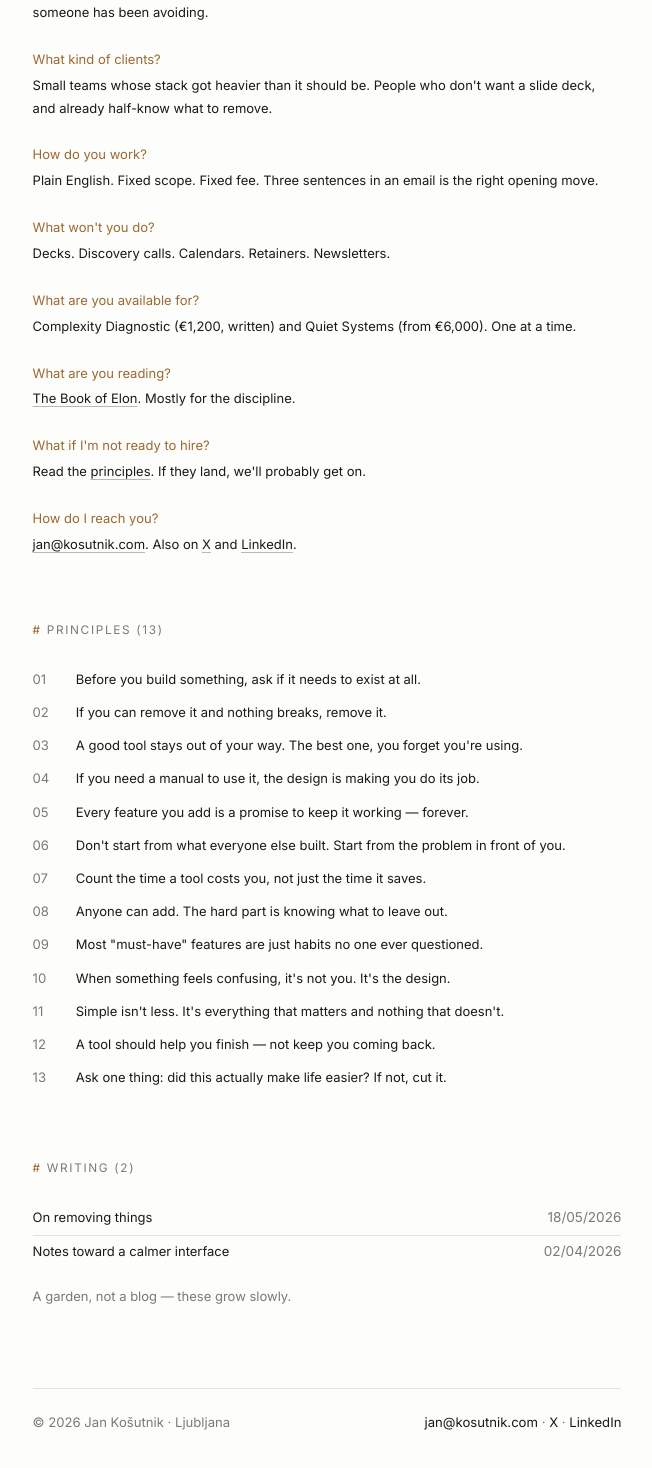
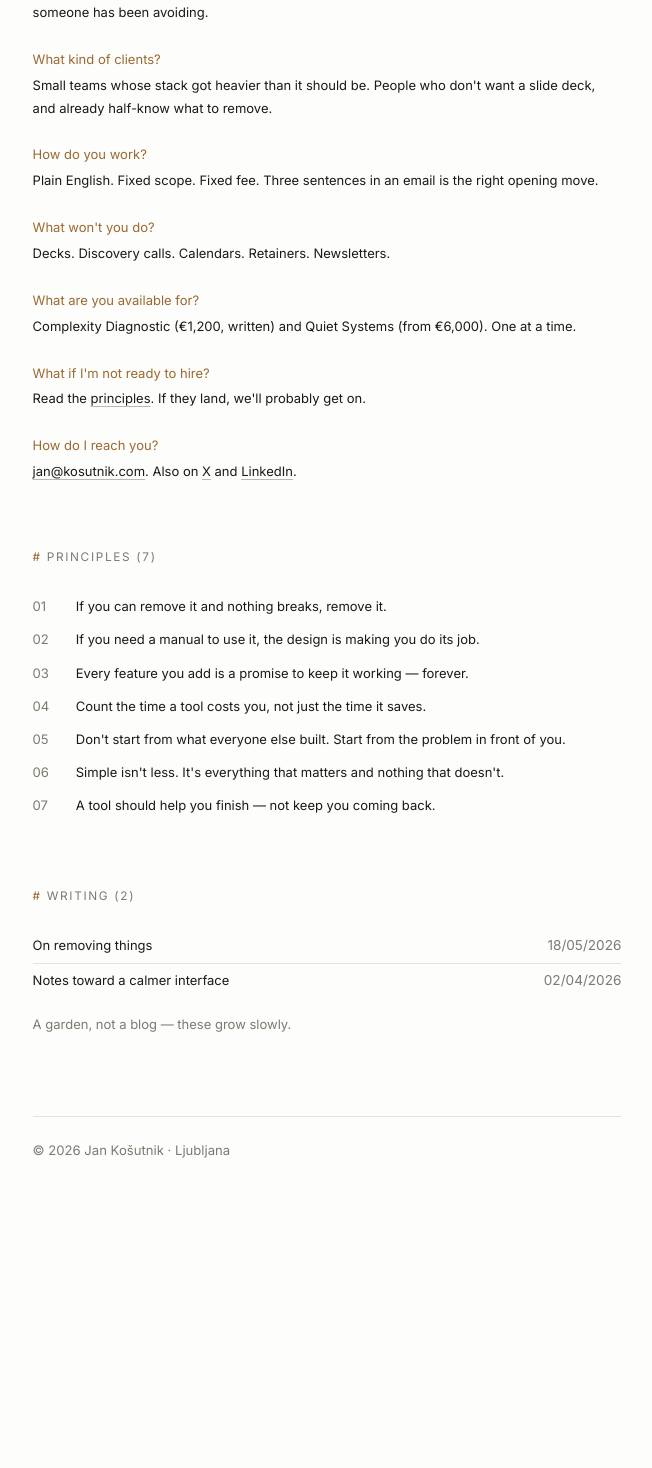
Before and after one commit to JanKosutnik/Kosutnik, a Next.js app: page / in a window 1280 px wide. Shown: the part 672-2140 px from the top of the page, without its empty margins (313-965 px from the left). After the commit the page ends 1962 px from the top, so only its background shows below. Built offline with nearby package versions, Linux system fonts and the light colour scheme.

Commit message:
Cut principles to 7, remove reading Q&A, strip footer links, reorder nav

```diff
--- a/components/HomePage.tsx
+++ b/components/HomePage.tsx
@@ -10,7 +10,7 @@ type LineKind = 'cmd' | 'ok' | 'mut'
 const BOOT: Array<{ kind: LineKind; text: string }> = [
   { kind: 'cmd', text: '$ build kosutnik.com' },
   { kind: 'ok',  text: '> resolving identity ...........' },
-  { kind: 'ok',  text: '> linking principles (13) ......' },
+  { kind: 'ok',  text: '> linking principles (7) .......' },
   { kind: 'ok',  text: '> loading writing (2) ..........' },
   { kind: 'ok',  text: '> compiling services (2) .......' },
   { kind: 'ok',  text: '> stripping decoration .........' },
@@ -120,11 +120,11 @@ export default function HomePage({ writing }: { writing: WritingPost[] }) {
         <div className={`result${showResult ? ' show' : ''}`}>
           <p className="result-nav">
             {'→ '}
+            <a href="#work">work</a>
+            {' · '}
             <a href="#principles">principles</a>
             {' · '}
             <a href="#writing">writing</a>
-            {' · '}
-            <a href="#work">work</a>
             {' · '}
             <a href={`mailto:${siteMeta.email}`}>email</a>
           </p>
@@ -156,10 +156,7 @@ export default function HomePage({ writing }: { writing: WritingPost[] }) {
           <QA q="What are you available for?">
             Complexity Diagnostic (€1,200, written) and Quiet Systems (from €6,000). One at a time.
           </QA>
-          <QA q="What are you reading?">
-            <a href="https://www.elonmuskbook.org/" target="_blank" rel="noopener noreferrer">The Book of Elon</a>. Mostly for the discipline.
-          </QA>
-          <QA q="What if I'm not ready to hire?">
+<QA q="What if I'm not ready to hire?">
             Read the <a href="#principles">principles</a>. If they land, we'll probably get on.
           </QA>
           <QA q="How do I reach you?">
@@ -170,7 +167,7 @@ export default function HomePage({ writing }: { writing: WritingPost[] }) {
         </section>
 
         <section id="principles">
-          <p className="lbl">principles (13)</p>
+          <p className="lbl">principles (7)</p>
           <ol className="pr">
             {principles.map((p, i) => (
               <li key={i}>
@@ -194,13 +191,6 @@ export default function HomePage({ writing }: { writing: WritingPost[] }) {
 
         <footer className="colophon">
           <span>© 2026 Jan Košutnik · Ljubljana</span>
-          <span>
-            <a href={`mailto:${siteMeta.email}`}>{siteMeta.email}</a>
-            {' · '}
-            <a href="https://x.com/JanKosutnik" target="_blank" rel="noopener noreferrer">X</a>
-            {' · '}
-            <a href="https://www.linkedin.com/in/jankosutnik/" target="_blank" rel="noopener noreferrer">LinkedIn</a>
-          </span>
         </footer>
       </div>
     </div>
--- a/content/site.ts
+++ b/content/site.ts
@@ -8,17 +8,11 @@ export const siteMeta = {
 }
 
 export const principles: string[] = [
-  'Before you build something, ask if it needs to exist at all.',
   'If you can remove it and nothing breaks, remove it.',
-  "A good tool stays out of your way. The best one, you forget you're using.",
   'If you need a manual to use it, the design is making you do its job.',
   'Every feature you add is a promise to keep it working — forever.',
+  'Count the time a tool costs you, not just the time it saves.',
   "Don't start from what everyone else built. Start from the problem in front of you.",
-  'Count the time a tool costs you, not just the time it saves.',
-  'Anyone can add. The hard part is knowing what to leave out.',
-  'Most "must-have" features are just habits no one ever questioned.',
-  "When something feels confusing, it's not you. It's the design.",
   "Simple isn't less. It's everything that matters and nothing that doesn't.",
   'A tool should help you finish — not keep you coming back.',
-  'Ask one thing: did this actually make life easier? If not, cut it.',
 ]
```
